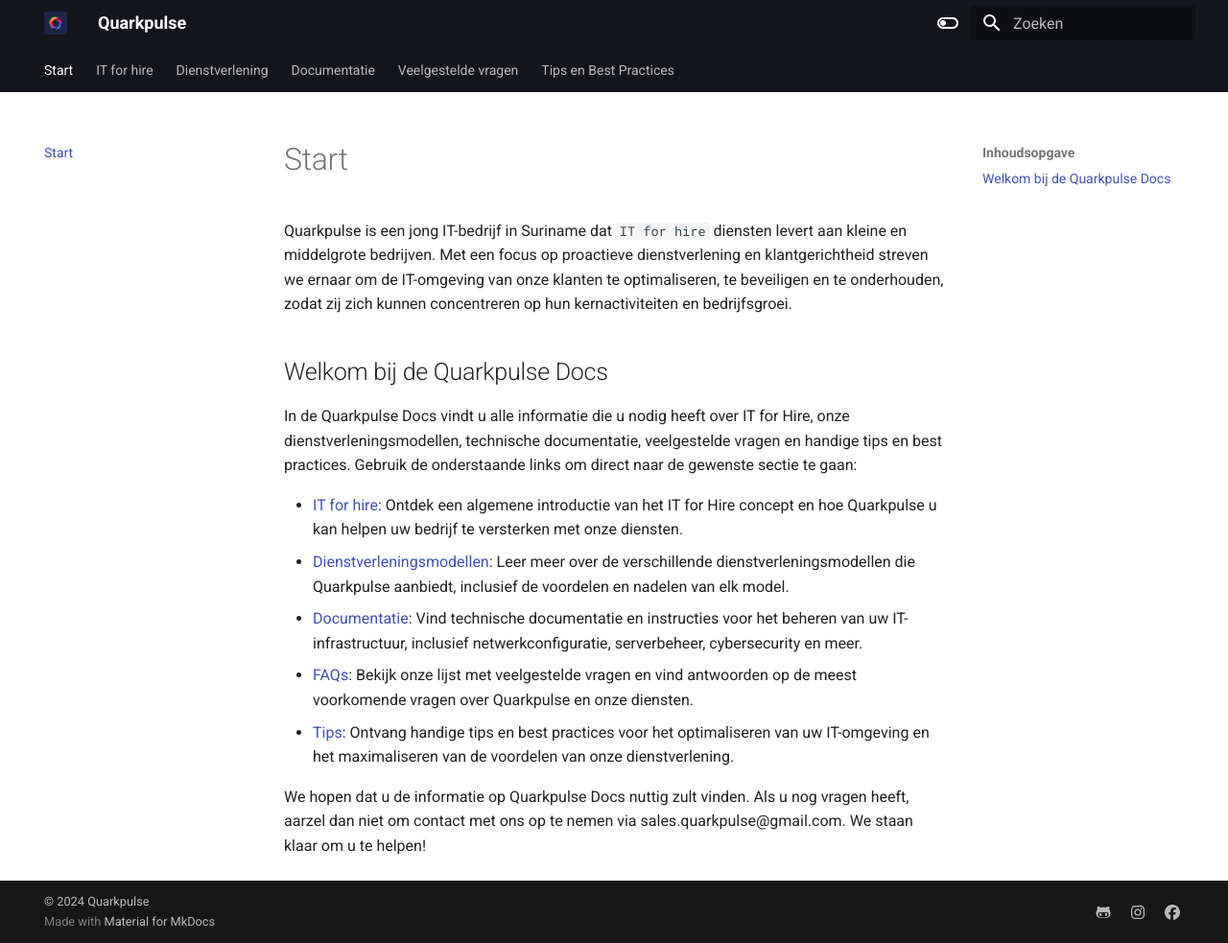
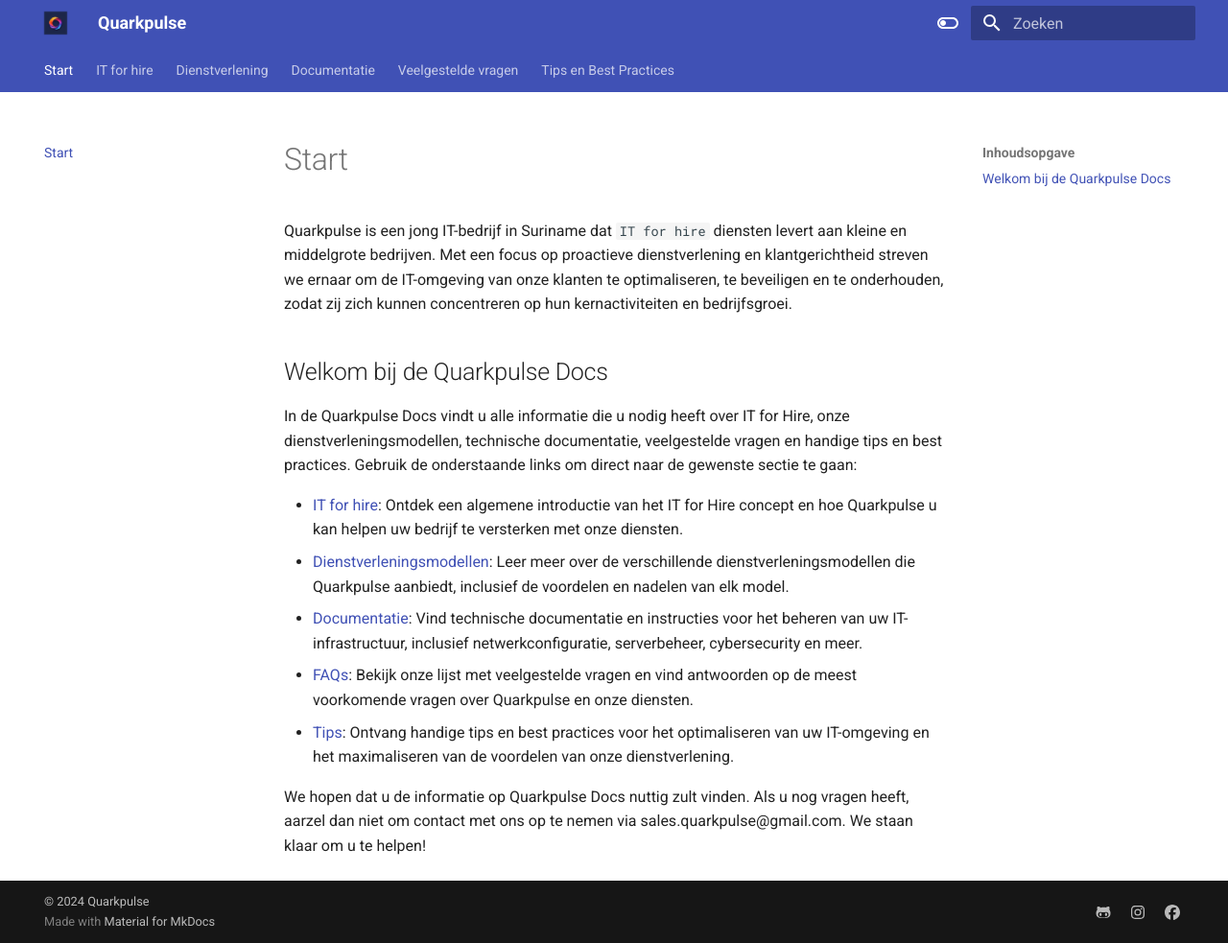
Before and after one commit to Quarkpulse/docs, an MkDocs documentation site: the page built from docs/index.md, in a window 1280 px wide and 983 px high. Shown: the whole window at 96% size. Built offline with MkDocs 1.6.1 and Material for MkDocs 9.7.7, drawn with Linux system fonts in a browser that asks for light colours.

Commit message:
Update mkdocs.yml

```diff
--- a/mkdocs.yml
+++ b/mkdocs.yml
@@ -18,13 +18,13 @@
       toggle:
         icon: material/toggle-switch-off-outline
         name: Schakel naar dark mode
-      primary: black
+      primary: dark grey
       accent: pink
     - scheme: slate
       toggle:
         icon: material/toggle-switch
         name: Schakel naar light mode
-      primary: black
+      primary: dark grey
       accent: orange
 
 nav:
```
